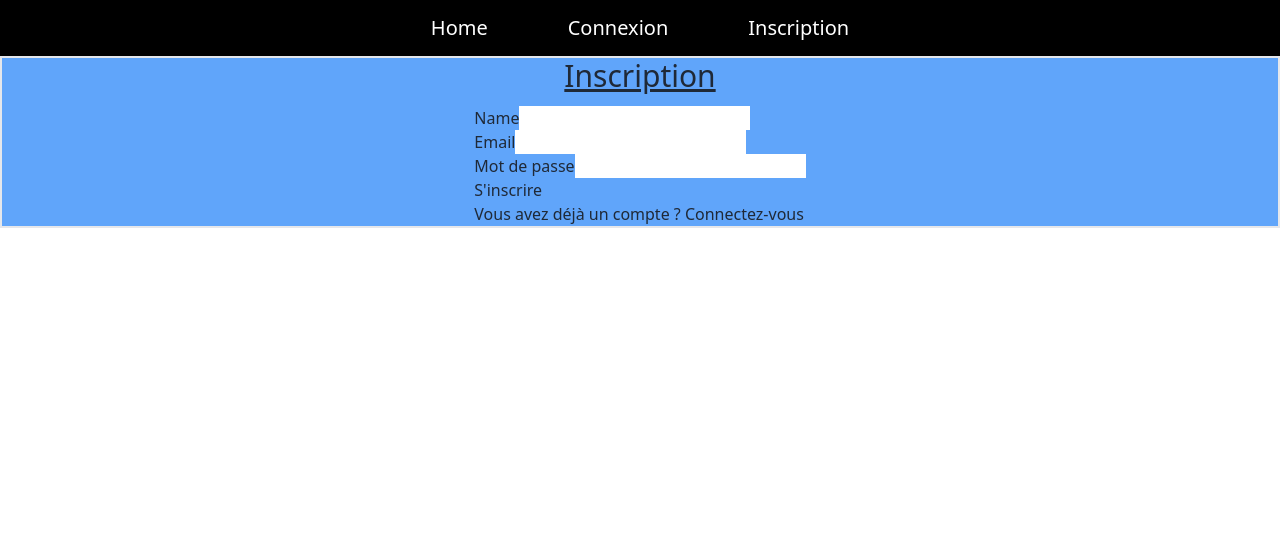
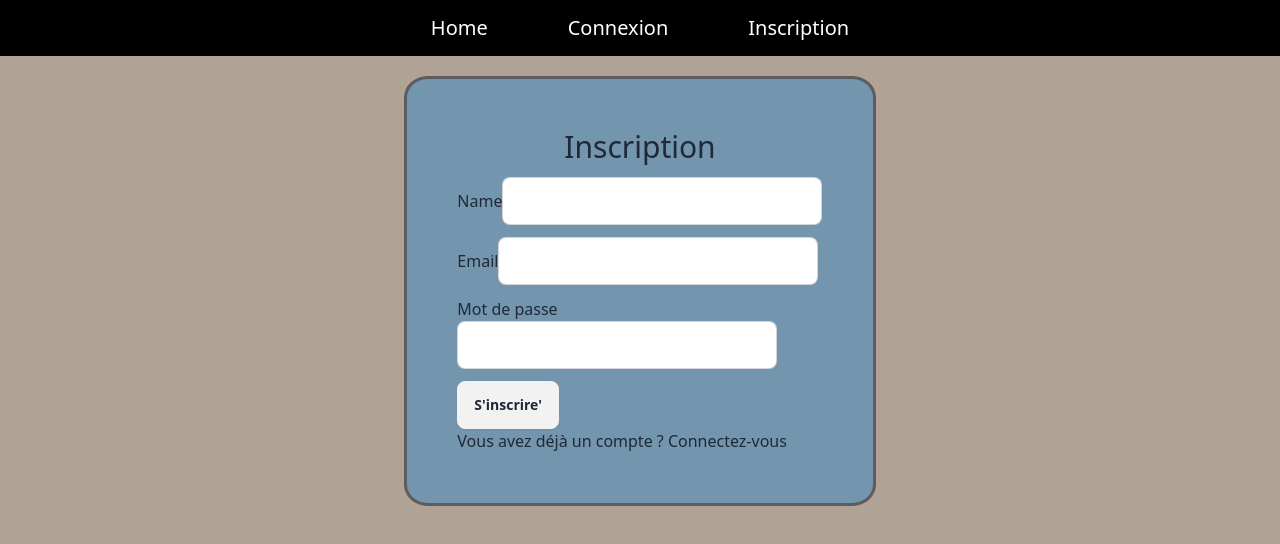
Before and after one commit to ESGI-4eme-annee/realtime-quizz, a React (Vite) app in the folder frontend/: page /register in a window 1280 px wide. Shown: the top 544 px of the page. Built offline with nearby package versions, Linux system fonts and the light colour scheme.

Commit message:
css conexion inscription et home

```diff
--- a/frontend/src/Components/Login/FormLogin.jsx
+++ b/frontend/src/Components/Login/FormLogin.jsx
@@ -52,7 +52,7 @@ function FormTheme({setIsLogged}) {
                     Email
                 </label>
                 <input
-                    className="register-login__form__container__field__input"
+                    className="input input-bordered w-full max-w-xs mb-3"
                     type="email"
                     value={email}
                     onChange={(e) => setEmail(e.target.value)}
@@ -66,14 +66,14 @@ function FormTheme({setIsLogged}) {
                     Mot de passe
                 </label>
                 <input
-                    className="register-login__form__container__field__input"
+                    className="input input-bordered w-full max-w-xs mb-3"
                     type="password"
                     value={password}
                     onChange={(e) => setPassword(e.target.value)}
                 />
             </div>
         </div>
-        <input type="submit" value="Se connecter" className="register-login__form__submit cursor-pointer"/>
+        <button type="submit" value="Se connecter"  className="btn">Se connecter</button>
       </form>
 
   );
--- a/frontend/src/Components/Login/LoginPage.jsx
+++ b/frontend/src/Components/Login/LoginPage.jsx
@@ -2,6 +2,8 @@ import FormLogin from './FormLogin';
 import { Link } from 'react-router-dom';
 import React, { useEffect, useState } from "react";
 import { accountService } from "../../services/account.service";
+import '../../assets/css/registerLogin.css';
+
 
 function LoginPage({setIsLogged}) {
 
@@ -16,18 +18,14 @@ function LoginPage({setIsLogged}) {
 
 
     return (
-        <main className="border-2 solid black display flex flex-row justify-center bg-blue-400">
+        <div className='flexLog'>
+        <div className=" connection">
 
-            {/* <p>Bonjour {userData.userEmail} </p> */}
-
-            <div className="register-login__container">
-                <div className="register-login__container__logo">
-                    <h2 className="text-3xl underline text-center mb-3">Connexion</h2>
-                </div>
+                    <h2 className="text-3xl text-center mb-3">Connexion</h2>
                 <FormLogin setIsLogged={setIsLogged}/>
-                <p>Vous n’avez pas de compte ? <Link to="/register">Inscrivez-vous</Link></p>
+                <p className='mt-5 text-white '>Vous n’avez pas de compte ? <Link to="/register">Inscrivez-vous</Link></p>
             </div>
-        </main>
+            </div>
     )
 }
 
--- a/frontend/src/Components/Register/FormTheme.jsx
+++ b/frontend/src/Components/Register/FormTheme.jsx
@@ -54,7 +54,7 @@ function FormTheme() {
                         Name
                     </label>
                     <input
-                        className="register-login__form__container__field__input"
+                        className="input input-bordered w-full max-w-xs mb-3"
                         id="name"
                         type="text"
                         value={name}
@@ -69,7 +69,7 @@ function FormTheme() {
                         Email
                     </label>
                     <input
-                        className="register-login__form__container__field__input"
+                        className="input input-bordered w-full max-w-xs mb-3"
                         id="email"
                         type="text"
                         value={email}
@@ -84,7 +84,7 @@ function FormTheme() {
                         Mot de passe
                     </label>
                     <input
-                        className="register-login__form__container__field__input"
+                        className="input input-bordered w-full max-w-xs mb-3"
                         id="password"
                         type="password"
                         value={password}
@@ -92,7 +92,7 @@ function FormTheme() {
                     />
                 </div>
             </div>
-            <input type="submit" value="S'inscrire" className="register-login__form__submit cursor-pointer" />
+            <button type="submit" value="S'inscrire"  className="btn">S'inscrire'</button>
         </form>
 
     );
--- a/frontend/src/Components/Register/RegisterCard.jsx
+++ /dev/null
@@ -1,18 +0,0 @@
-import React from 'react';
-
-function RegisterCard() {
-    return (
-        <div className="register-card">
-            <div className="register-header">
-                <p className="register-title">Prenom</p>
-                <input className="register-title" type="text" ></input>
-                <p className="register-title">Email</p>
-                <input className="register-title" type="text"></input>
-                <p className="register-title">Mot de passe</p>
-                <input className="register-title" type="text"></input>
-            </div>
-        </div>
-    );
-}
-
-export default RegisterCard; // Assurez-vous d'ajouter cette ligne pour exporter correctement le composant
--- a/frontend/src/Components/Register/RegisterPage.jsx
+++ b/frontend/src/Components/Register/RegisterPage.jsx
@@ -6,16 +6,17 @@ import React from "react";
 function RegisterPage() {
 
     return (
-        <main className="border-2 solid black display flex flex-row justify-center bg-blue-400 ">
-
+        <div className='flexLog'>
+        <div className=" connection">
             <div className="register-login__container">
                 <div className="register-login__container__logo">
-                    <h2 className="text-3xl underline text-center mb-3">Inscription</h2>
+                    <h2 className="text-3xl text-center mb-3">Inscription</h2>
                 </div>
                 <FormTheme/>
                 <p>Vous avez déjà un compte ? <Link to="/login">Connectez-vous</Link></p>
             </div>
-        </main>
+        </div>
+        </div>
     )
 }
 
--- a/frontend/src/assets/css/Home.css
+++ b/frontend/src/assets/css/Home.css
@@ -1,3 +1,21 @@
+:root {
+    --primary-color: #5D5C61;
+    --background-color: #7395AE;
+    --trois-color: #9fa5a4;
+    --quatre-color: #B1A296;
+    --cinq-color: #557A95;
+  }
+
+  html, body {
+    height: 100%;
+background-color: var(--quatre-color); /* Replace with your desired background color */
+
+}
+
+.bt{
+    background-color: var(--primary-color);
+}
+
 .title{
     display: flex;
     justify-content: center;
@@ -38,8 +56,10 @@
     justify-content: center;
     margin-top: 20px;
     align-items: center;
-    padding: 10px;
-    border: solid 1px #000000;
+    padding: 30px;
+    border: solid 3px var(--primary-color);
+    border-radius: 5%;
+    background-color: var(--background-color);
 }
 
 .inputDesign{
@@ -50,7 +70,22 @@
     border: solid 1px #000000;
 }
 
+.line{
+    display: flex;
+    flex-direction: row;
+    justify-content: center;
+    margin-top: 20px;
+}
+
+
 /*back*/
+.viewSalleHeight{
+    display: flex;
+    flex-direction: column;
+    height: 100%;
+    flex: 1;
+}
+
 .viewSalle{
     display: flex;
     flex-direction: column;
@@ -75,6 +110,11 @@
     align-items: center;
     margin-top: 20px;
     padding: 10px;
-    border: solid 1px #000000;
+    border: solid 3px var(--primary-color);
+    background-color: var(--cinq-color);
+    color: #ffffff;
     margin-right: 10px;
+    padding: 25px;
+    border-radius: 6%;
+    width: 15em;
 }
--- a/frontend/src/assets/css/RegisterLogin/RegisterLoginForm.css
+++ /dev/null
@@ -1,51 +0,0 @@
-.register-login__form {
-    width: 100%;
-    font-size: 0.875rem; /* 14px */
-}
-
-.register-login__form__container {
-    position: relative;
-    display: flex;
-    flex-direction: column;
-    gap: 20px;
-    margin-bottom: 25px;
-}
-
-.register-login__form__container > .error {
-    color: var(--text-white);
-    background-color: var(--red);
-    width: 100%;
-    border-radius: var(--radius-prefer);
-    padding: 10px 25px;
-    text-align: center;
-}
-
-.register-login__form__container__field__input {
-    display: flex;
-    align-items: center;
-    padding: 15px 20px;
-    margin-top: 5px;
-    width: 100%;
-    height: 50px;
-    border: none;
-    border-radius: var(--radius-input);
-    box-shadow: var(--shadow);
-}
-
-.register-login__form__container__field__input::placeholder {
-    color: var(--text-grey);
-}
-
-.register-login__form__submit {
-    width: 100%;
-    font-size: 1rem; /* 16px */
-    background: var(--primary);
-    border: none;
-    color: var(--text-white);
-    border-radius: 50px;
-    padding: 16px 24px;
-}
-
-.register-login__form__submit:active {
-    background: var(--primary-hover);
-}
--- a/frontend/src/assets/css/RegisterLogin/RegisterLoginPage.css
+++ /dev/null
@@ -1,64 +0,0 @@
-.register-login {
-    display: flex;
-    height: calc(100vh - 80px);
-}
-
-.register-login__img {
-    width: 50%;
-    height: 100%;
-}
-
-@media screen and (max-width: 768px){
-    .register-login__img {
-        display: none;
-    }
-}
-
-.register-login__img img {
-    width: 100%;
-    height: 100%;
-    object-fit: cover;
-}
-
-.register-login__container {
-    display: flex;
-    flex-direction: column;
-    justify-content: center;
-    padding: 0 70px;
-    width: 50%;
-    max-width: 720px;
-    margin: 0 auto;
-}
-
-@media screen and (max-width: 768px){
-    .register-login__container {
-        width: 100%;
-    }
-}
-
-.register-login__container p {
-    text-align: right;
-    font-size: 0.813rem; /* 13px */
-    margin-top: 7px;
-}
-
-.register-login__container a {
-    color: var(--primary);
-}
-
-.register-login__container__logo {
-    display: flex;
-    align-items: center;
-    justify-content: center;
-    gap: 20px;
-    margin-bottom: 40px;
-}
-
-.register-login__container__logo img {
-    width: 40px;
-}
-
-.register-login__container__logo h2 {
-    color: var(--primary);
-    font-size: 2rem; /* 32px */
-}
--- /dev/null
+++ b/frontend/src/assets/css/registerLogin.css
@@ -0,0 +1,17 @@
+.flexLog{
+    display: flex;
+    flex-direction: row;
+    justify-content: center;
+}
+
+.connection{
+    display: flex;
+    flex-direction: column;
+    justify-content: center;
+    margin-top: 20px;
+    align-items: center;
+    padding: 50px;
+    border: solid 3px var(--primary-color);
+    border-radius: 5%;
+    background-color: var(--background-color);
+}
```
Also changed, not shown: frontend/src/Components/Home.jsx (+18 -9 lines).
